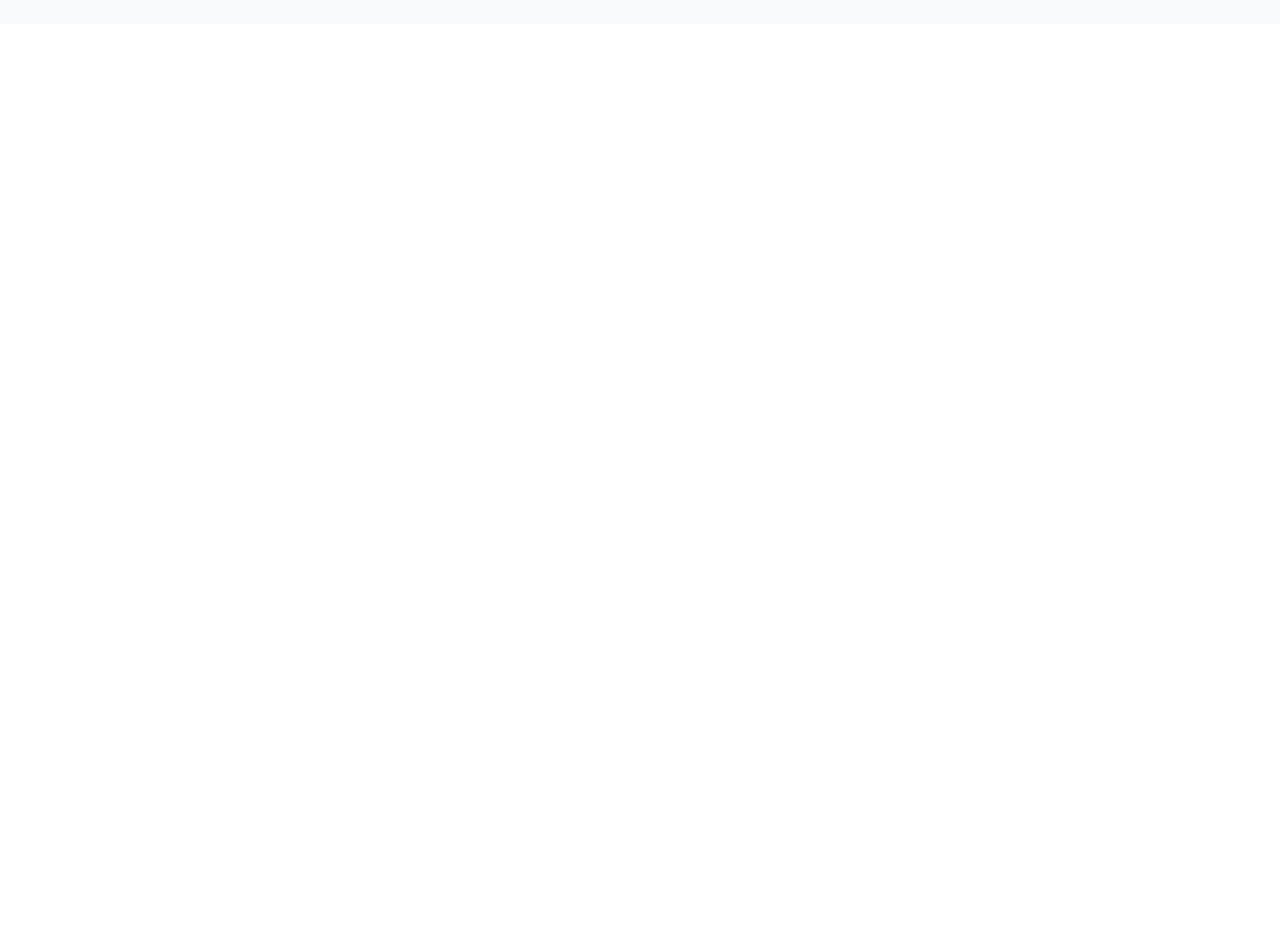
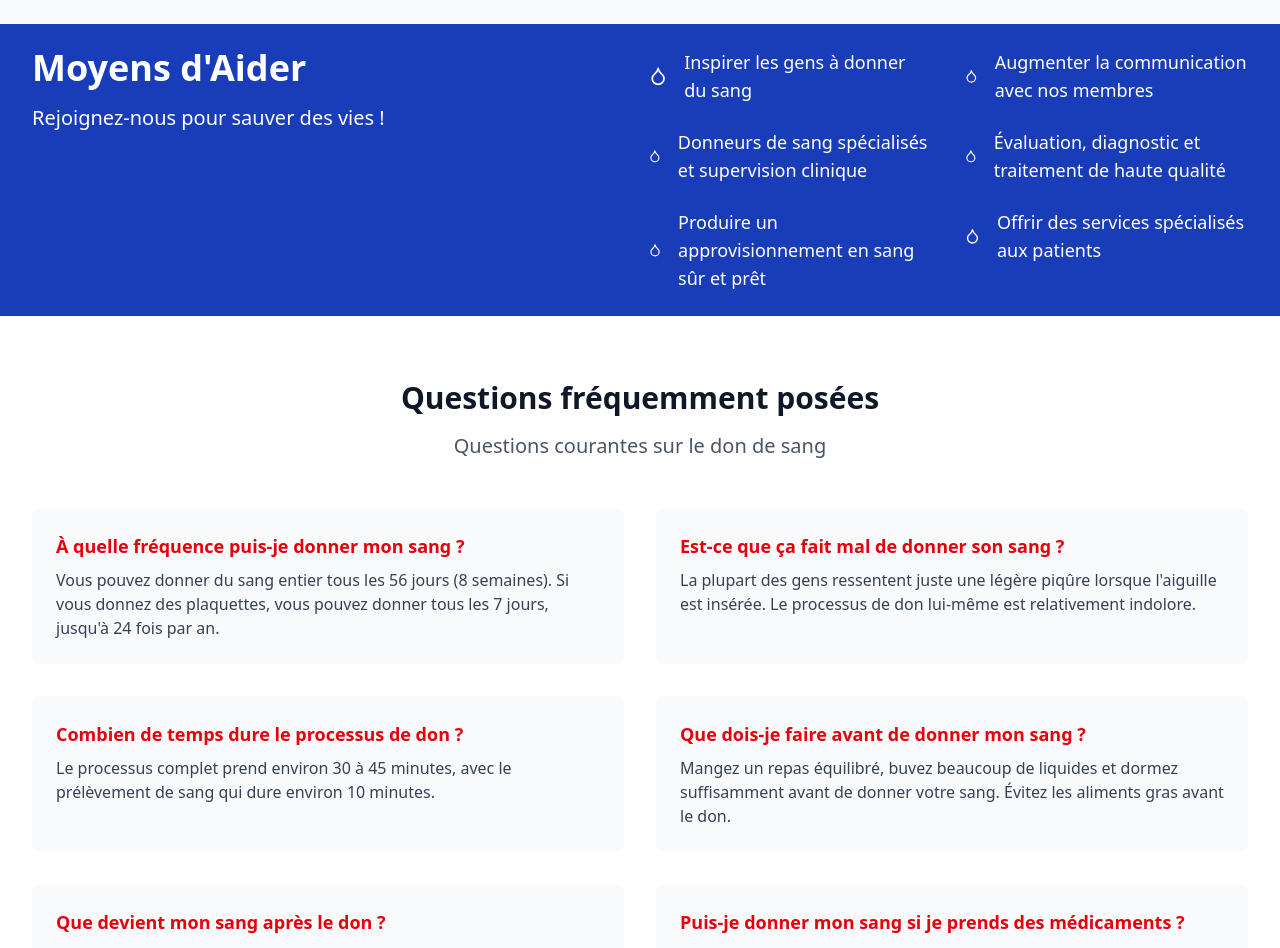
Before and after one commit to IKRAMLE/BD_MER, a React (Vite) app: page /blood-donation in a window 1280 px wide. Shown: the part 3660-4608 px from the top of the page. Before the commit the page ends 3684 px from the top, so only its background shows below. Built offline with nearby package versions, Linux system fonts and the light colour scheme.

Commit message:
ways to help +FAQ section

```diff
--- a/src/Blood-Donation/Pages/BloodDonation.jsx
+++ b/src/Blood-Donation/Pages/BloodDonation.jsx
@@ -1,30 +1,53 @@
 import React from "react";
 import Header from "../Components/Header";
-import { Clock, CheckCircle, AlertCircle, HelpCircle, BellRing, MapPin } from "lucide-react";
+import {
+  Clock,
+  CheckCircle,
+  AlertCircle,
+  HelpCircle,
+  BellRing,
+  MapPin,
+  DropletIcon,
+} from "lucide-react";
 import InfoCards from "../Components/InfoCards";
 
 function BloodDonation() {
   const donationSteps = [
     {
       number: 1,
-      title: 'Inscription',
-      description: 'Connectez-vous, présentez une pièce d\'identité et remplissez un questionnaire de santé confidentiel.'
+      title: "Inscription",
+      description:
+        "Connectez-vous, présentez une pièce d'identité et remplissez un questionnaire de santé confidentiel.",
     },
     {
       number: 2,
-      title: 'Mini-Examen Médical',
-      description: 'Vérification rapide de la température, de la tension artérielle, du pouls et des niveaux d\'hémoglobine.'
+      title: "Mini-Examen Médical",
+      description:
+        "Vérification rapide de la température, de la tension artérielle, du pouls et des niveaux d'hémoglobine.",
     },
     {
       number: 3,
-      title: 'Don de Sang',
-      description: 'Le don proprement dit prend environ 10 minutes. Vous serez confortablement installé pendant le prélèvement d\'une pinte de sang.'
+      title: "Don de Sang",
+      description:
+        "Le don proprement dit prend environ 10 minutes. Vous serez confortablement installé pendant le prélèvement d'une pinte de sang.",
     },
     {
       number: 4,
-      title: 'Collation',
-      description: 'Profitez de collations et de boissons dans l\'espace de repos. Reposez-vous 10-15 minutes avant de partir.'
-    }
+      title: "Collation",
+      description:
+        "Profitez de collations et de boissons dans l'espace de repos. Reposez-vous 10-15 minutes avant de partir.",
+    },
+  ];
+  const leftColumnItems = [
+    "Inspirer les gens à donner du sang",
+    "Donneurs de sang spécialisés et supervision clinique",
+    "Produire un approvisionnement en sang sûr et prêt",
+  ];
+
+  const rightColumnItems = [
+    "Augmenter la communication avec nos membres",
+    "Évaluation, diagnostic et traitement de haute qualité",
+    "Offrir des services spécialisés aux patients",
   ];
 
   return (
@@ -129,7 +152,9 @@ function BloodDonation() {
       <section className="py-16 bg-white">
         <div className="max-w-7xl mx-auto px-4 sm:px-6 lg:px-8">
           <div className="text-center mb-12">
-            <h2 className="text-3xl font-bold text-gray-900">Le Processus de Don</h2>
+            <h2 className="text-3xl font-bold text-gray-900">
+              Le Processus de Don
+            </h2>
             <p className="mt-4 text-xl text-gray-600 max-w-3xl mx-auto">
               Ce à quoi vous pouvez vous attendre lors d'un don de sang
             </p>
@@ -137,8 +162,10 @@ function BloodDonation() {
 
           <div className="relative">
             {donationSteps.map((step, index) => (
-              <div key={step.number} className="flex items-center mb-6 relative">
-
+              <div
+                key={step.number}
+                className="flex items-center mb-6 relative"
+              >
                 {index < donationSteps.length - 1 && (
                   <div className="absolute left-[30px] top-[30px] bottom-0 w-1 bg-red-500 z-0"></div>
                 )}
@@ -148,7 +175,9 @@ function BloodDonation() {
                 </div>
 
                 <div className="ml-6 pl-4 z-10">
-                  <h3 className="text-xl font-semibold text-red-500">{step.title}</h3>
+                  <h3 className="text-xl font-semibold text-red-500">
+                    {step.title}
+                  </h3>
                   <p className="text-gray-700">{step.description}</p>
                 </div>
               </div>
@@ -257,15 +286,16 @@ function BloodDonation() {
 
       <InfoCards />
 
-        {/* Who We Are Section */}
-        <section className="py-16 bg-gray-50">
+      {/* Who We Are Section */}
+      <section className="py-16 bg-gray-50">
         <div className="max-w-7xl mx-auto px-4 sm:px-6 lg:px-8">
           <div className="text-center mb-12">
             <h2 className="text-3xl font-bold text-gray-900">
               Qui Sommes-Nous ?
             </h2>
             <p className="mt-4 text-xl text-gray-600 max-w-3xl mx-auto">
-              Une plateforme qui connecte les donneurs de sang avec ceux qui en ont besoin
+              Une plateforme qui connecte les donneurs de sang avec ceux qui en
+              ont besoin
             </p>
           </div>
 
@@ -294,8 +324,9 @@ function BloodDonation() {
                       Notifications en Temps Réel
                     </h4>
                     <p className="text-gray-600">
-                      Lorsqu'un besoin urgent de sang est signalé, tous les utilisateurs
-                      potentiellement compatibles reçoivent immédiatement une notification.
+                      Lorsqu'un besoin urgent de sang est signalé, tous les
+                      utilisateurs potentiellement compatibles reçoivent
+                      immédiatement une notification.
                     </p>
                   </div>
                 </div>
@@ -307,9 +338,9 @@ function BloodDonation() {
                       Localisation Précise
                     </h4>
                     <p className="text-gray-600">
-                      Notre plateforme permet de localiser rapidement les donneurs
-                      de sang ayant le bon groupe sanguin et se trouvant à proximité
-                      du lieu de besoin.
+                      Notre plateforme permet de localiser rapidement les
+                      donneurs de sang ayant le bon groupe sanguin et se
+                      trouvant à proximité du lieu de besoin.
                     </p>
                   </div>
                 </div>
@@ -321,8 +352,9 @@ function BloodDonation() {
                       Processus Simple
                     </h4>
                     <p className="text-gray-600">
-                      Publiez une demande, et notre système identifie et contacte
-                      les donneurs potentiels correspondant aux critères recherchés.
+                      Publiez une demande, et notre système identifie et
+                      contacte les donneurs potentiels correspondant aux
+                      critères recherchés.
                     </p>
                   </div>
                 </div>
@@ -337,6 +369,94 @@ function BloodDonation() {
           </div>
         </div>
       </section>
+
+      {/* ways to help Section */}
+
+      <section className="bg-blue-800 text-white py-6">
+        <div className="max-w-7xl mx-auto px-4 sm:px-6 lg:px-8 grid grid-cols-2 gap-4 ">
+          <div className="text-left mb-12">
+            <h2 className="text-4xl font-bold mb-4">Moyens d'Aider</h2>
+            <p className="text-xl">Rejoignez-nous pour sauver des vies !</p>
+          </div>
+
+          <div className="grid grid-cols-1 md:grid-cols-2 gap-8 grid-1fr">
+            <div className="space-y-6">
+              {leftColumnItems.map((item, index) => (
+                <div key={index} className="flex items-center space-x-4">
+                  <DropletIcon className="h-6 w-6 text-white" />
+                  <span className="text-lg">{item}</span>
+                </div>
+              ))}
+            </div>
+
+            <div className="space-y-6">
+              {rightColumnItems.map((item, index) => (
+                <div key={index} className="flex items-center space-x-4">
+                  <DropletIcon className="h-6 w-6 text-white" />
+                  <span className="text-lg">{item}</span>
+                </div>
+              ))}
+            </div>
+          </div>
+        </div>
+      </section>
+
+      {/* FAQ Section */}
+<section className="py-16 bg-white">
+  <div className="max-w-7xl mx-auto px-4 sm:px-6 lg:px-8">
+    <div className="text-center mb-12">
+      <h2 className="text-3xl font-bold text-gray-900">Questions fréquemment posées</h2>
+      <p className="mt-4 text-xl text-gray-600 max-w-3xl mx-auto">
+        Questions courantes sur le don de sang
+      </p>
+    </div>
+
+    <div className="grid grid-cols-1 md:grid-cols-2 gap-8">
+      <div className="bg-gray-50 p-6 rounded-lg">
+        <h3 className="text-lg font-semibold text-red-600 mb-2">À quelle fréquence puis-je donner mon sang ?</h3>
+        <p className="text-gray-700">
+          Vous pouvez donner du sang entier tous les 56 jours (8 semaines). Si vous donnez des plaquettes, vous pouvez donner tous les 7 jours, jusqu'à 24 fois par an.
+        </p>
+      </div>
+
+      <div className="bg-gray-50 p-6 rounded-lg">
+        <h3 className="text-lg font-semibold text-red-600 mb-2">Est-ce que ça fait mal de donner son sang ?</h3>
+        <p className="text-gray-700">
+          La plupart des gens ressentent juste une légère piqûre lorsque l'aiguille est insérée. Le processus de don lui-même est relativement indolore.
+        </p>
+      </div>
+
+      <div className="bg-gray-50 p-6 rounded-lg">
+        <h3 className="text-lg font-semibold text-red-600 mb-2">Combien de temps dure le processus de don ?</h3>
+        <p className="text-gray-700">
+          Le processus complet prend environ 30 à 45 minutes, avec le prélèvement de sang qui dure environ 10 minutes.
+        </p>
+      </div>
+
+      <div className="bg-gray-50 p-6 rounded-lg">
+        <h3 className="text-lg font-semibold text-red-600 mb-2">Que dois-je faire avant de donner mon sang ?</h3>
+        <p className="text-gray-700">
+          Mangez un repas équilibré, buvez beaucoup de liquides et dormez suffisamment avant de donner votre sang. Évitez les aliments gras avant le don.
+        </p>
+      </div>
+
+      <div className="bg-gray-50 p-6 rounded-lg">
+        <h3 className="text-lg font-semibold text-red-600 mb-2">Que devient mon sang après le don ?</h3>
+        <p className="text-gray-700">
+          Votre sang est testé, traité et séparé en composants (globules rouges, plasma, plaquettes) qui peuvent aider plusieurs patients.
+        </p>
+      </div>
+
+      <div className="bg-gray-50 p-6 rounded-lg">
+        <h3 className="text-lg font-semibold text-red-600 mb-2">Puis-je donner mon sang si je prends des médicaments ?</h3>
+        <p className="text-gray-700">
+          De nombreux médicaments sont acceptables. Apportez une liste de vos médicaments au centre de don, et le personnel déterminera votre éligibilité.
+        </p>
+      </div>
+    </div>
+  </div>
+</section>
+
     </>
   );
 }
```
